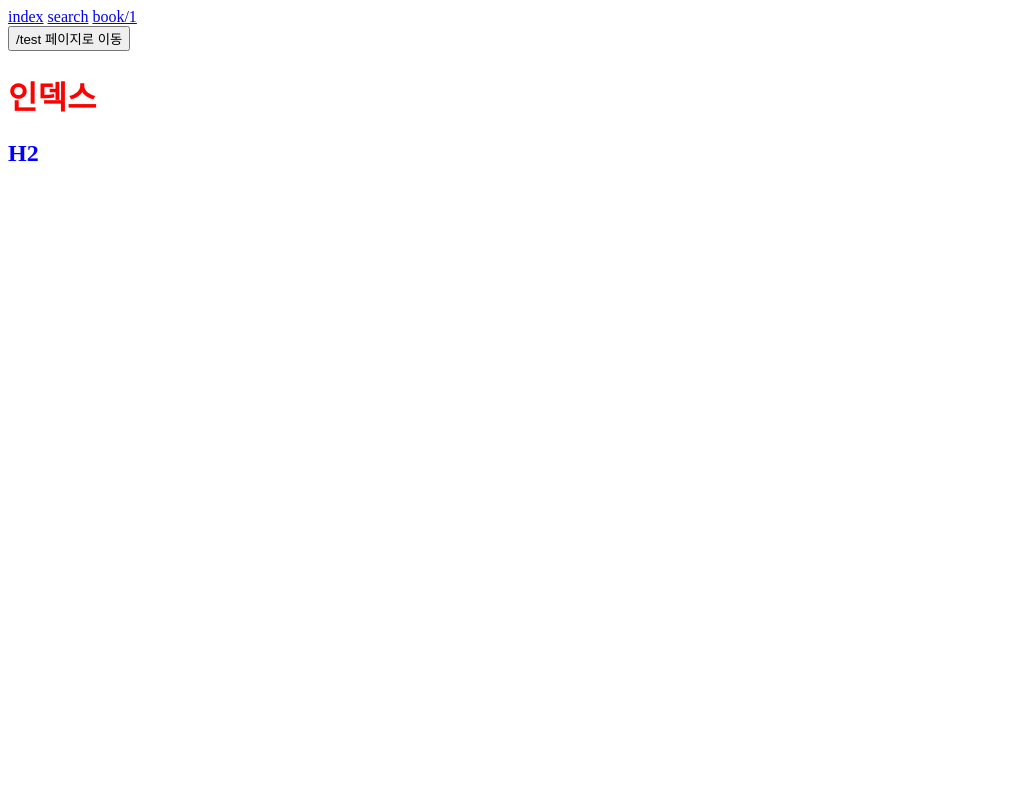
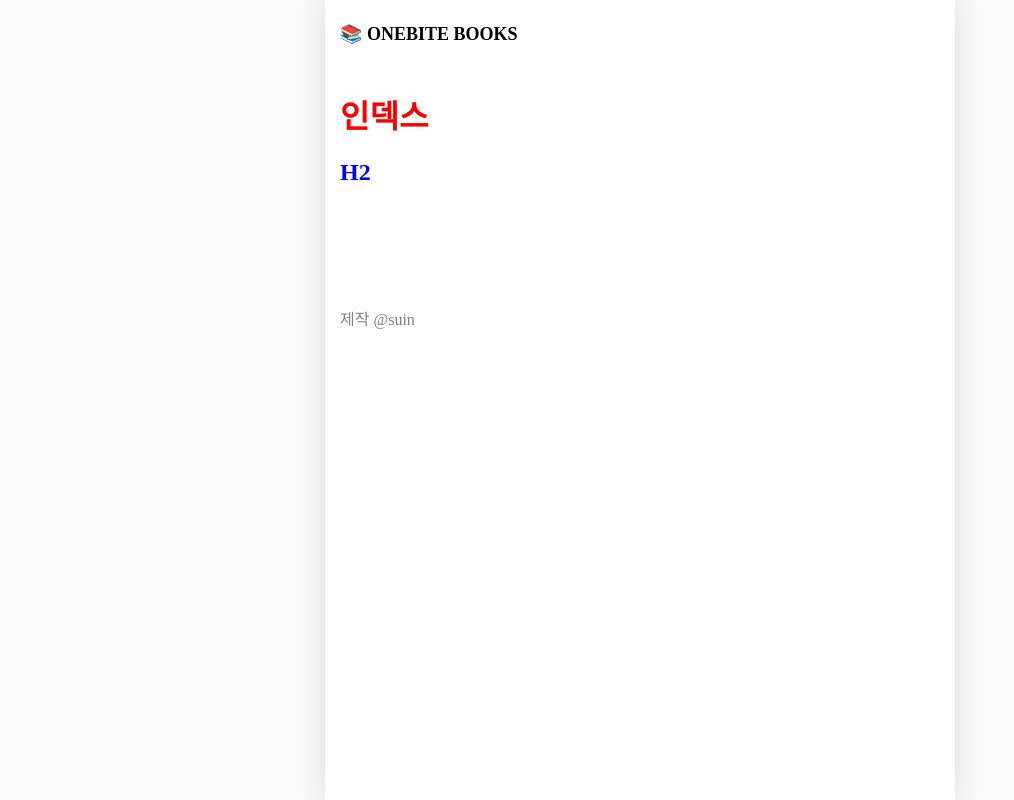
Before and after one commit to Kimsu-in/OneBiteBook, a Next.js app in the folder section02/: page / in a window 1280 px wide. Shown: the whole page, without its empty margins (0-1014 px from the left). Built offline with nearby package versions, Linux system fonts and the light colour scheme.

Commit message:
:recycle: global layout 적용

```diff
--- /dev/null
+++ b/section02/src/components/global-layout.module.css
@@ -0,0 +1,31 @@
+.container {
+  background-color: white;
+  max-width: 600px;
+  min-height: 100vh;
+  margin: 0 auto;
+
+  box-shadow: rgba(100, 100, 100, 0.2) 0px 0px 29px 0px;
+  padding: 0px 15px;
+}
+
+.header {
+  height: 60px;
+
+  font-weight: bold;
+  font-size: 18px;
+  line-height: 69px;
+}
+
+.header > a {
+  color: black;
+  text-decoration: none;
+}
+
+.main {
+  padding-top: 10px;
+}
+
+.footer {
+  padding: 100px 0px;
+  color: gray;
+}
--- /dev/null
+++ b/section02/src/components/global-layout.tsx
@@ -0,0 +1,15 @@
+import { ReactNode } from "react";
+import Link from "next/link";
+import style from "./global-layout.module.css";
+
+export default function GlobalLayout({ children }: { children: ReactNode }) {
+  return (
+    <div className={style.container}>
+      <header className={style.header}>
+        <Link href={"/"}>📚 ONEBITE BOOKS</Link>
+      </header>
+      <main className={style.main}>{children}</main>
+      <footer className={style.footer}>제작 @suin</footer>
+    </div>
+  );
+}
--- a/section02/src/pages/_app.tsx
+++ b/section02/src/pages/_app.tsx
@@ -1,40 +1,12 @@
+import GlobalLayout from "@/components/global-layout";
 import "@/styles/globals.css";
 import type { AppProps } from "next/app";
-import Link from "next/link";
-import { useRouter } from "next/router";
-import { useEffect } from "react";
 
 // 모든 페이지들의 부모 컴포넌트
 export default function App({ Component, pageProps }: AppProps) {
-  const router = useRouter();
-
-  const onClickButton = () => {
-    // 프로그래매틱한 페이지 이동
-    // 함수 내부에서 페이지를 CSR 방식으로 이동시키는 방법
-    router.push("/test");
-  };
-
-  // 프로그래매틱 방식에 프리패칭 적용
-  useEffect(() => {
-    router.prefetch("/test");
-  }, []);
-
   return (
-    <>
-      <header>
-        {/* Link 컴포넌트를 사용하여 CSR 방식을 사용하여 빠르게 페이지 이동 가능 */}
-        <Link href={"/"}>index</Link>
-        &nbsp;
-        <Link href={"/search"} prefetch={false}>
-          search
-        </Link>
-        &nbsp;
-        <Link href={"/book/1"}>book/1</Link>
-        <div>
-          <button onClick={onClickButton}>/test 페이지로 이동</button>
-        </div>
-      </header>
+    <GlobalLayout>
       <Component {...pageProps} />
-    </>
+    </GlobalLayout>
   );
 }
--- a/section02/src/styles/globals.css
+++ b/section02/src/styles/globals.css
@@ -0,0 +1,6 @@
+html,
+body {
+  margin: 0px;
+  padding: 0px;
+  background-color: rgb(250, 250, 250);
+}
```
